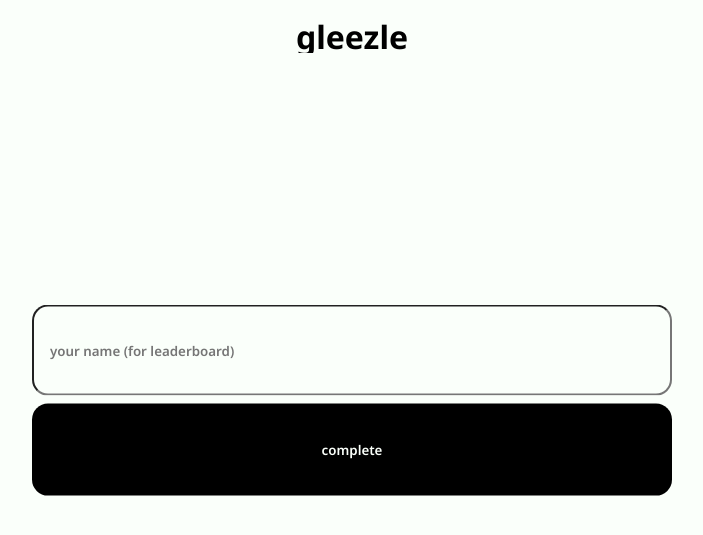
After one commit to GOREFFPLAZY/globle, a Flask app: template templates/name.html in a window 1280 px wide. The commit adds this page. Shown: the top 535 px of the page, without its empty margins (288-991 px from the left). Run offline with Flask 3, Linux system fonts and the light colour scheme; the template is opened without the code that fills it, so the values that code supplies are empty.

Commit message:
leaderboard

```diff
--- a/app.py
+++ b/app.py
@@ -1,6 +1,7 @@
 from flask import Flask, render_template, redirect, session, request
 from bs4 import BeautifulSoup
 import requests, random
+import json
 
 app = Flask(__name__)
 app.secret_key = "gleezeborpglorp"
@@ -36,13 +37,39 @@ def random_city():
 
     return city
 
+def update(name, guesses):
+    with open('leaderboard.json', 'r') as file:
+        data = json.load(file)
+
+    temp = data["leaderboard"]
+    temp.append([name, guesses])
+    data["leaderboard"] = sorted(temp, key=lambda x: x[1])
+
+    with open('leaderboard.json', 'w') as file:
+        json.dump(data, file, indent=4)
+
+def leaderboard():
+    with open('leaderboard.json', 'r') as file:
+        data = json.load(file)
+
+    return data["leaderboard"]
+
 @app.route("/")
 def start():
+    if "name" not in session:
+        return render_template("name.html")
+    else:
+        return redirect("/country")
+
+@app.route("/name", methods=["POST"])
+def name():
+    name = request.form["name"]
+    session["name"] = name
     return redirect("/country")
 
 @app.route("/country")
 def country():
-    if "country" in session:
+    if "country" in session and "name" in session:
         pass
     else:
         session["country"] = random_country()
@@ -52,7 +79,7 @@ def country():
 
 @app.route("/city")
 def city():
-    if "city" in session:
+    if "city" in session and "name" in session:
         pass
     else:
         session["city"] = random_city()
@@ -66,6 +93,12 @@ def restart():
 
 @app.route("/pop")
 def pop():
+    session["country"] = None
+    session["city"] = None
+    return redirect("/")
+
+@app.route("/popall")
+def popall():
     session.clear()
     return redirect("/")
 
@@ -83,15 +116,16 @@ def country_play():
 
     if km != "error":
         g = session["guesses"]
+        g.extend([icountry.lower()])
         if icountry.lower() not in g:
-            g.extend([icountry.lower()])
             session["guesses"] = g
         if km == "0":
-            return render_template("country.html", distance=km, guesses=g, won=True)
+            update(session["name"], len(session["guesses"]))
+            return render_template("country.html", distance=km, guesses=g, won=True, leaderboard=leaderboard())
         else:
-            return render_template("country.html", distance=km, guesses=g, won=False)
+            return render_template("country.html", distance=km, guesses=g, won=False, c=session["country"], leaderboard=leaderboard())
     else:
-        return render_template("country.html", distance="NaN", error="Invalid country :(", won=False)
+        return render_template("country.html", distance="NaN", error="Invalid country :(", won=False, leaderboard=leaderboard())
     # except:
     #     return 'vorp'
     #     return redirect("/")
@@ -110,15 +144,16 @@ def city_play():
 
     if km != "error":
         g = session["guesses"]
+        g.extend([icity.lower()])
         if icity.lower() not in g:
-            g.extend([icity.lower()])
             session["guesses"] = g
         if km == "0":
-            return render_template("city.html", distance=km, guesses=g, won=True)
+            update(session["name"], len(session["guesses"]))
+            return render_template("city.html", distance=km, guesses=g, won=True, leaderboard=leaderboard())
         else:
-            return render_template("city.html", distance=km, guesses=g, won=False)
+            return render_template("city.html", distance=km, guesses=g, won=False, leaderboard=leaderboard())
     else:
-        return render_template("city.html", distance="NaN", error="Invalid city :(", won=False)
+        return render_template("city.html", distance="NaN", error="Invalid city :(", won=False, leaderboard=leaderboard())
     # except:
     #     return 'vorp'
     #     return redirect("/")
--- /dev/null
+++ b/leaderboard.json
@@ -0,0 +1,4 @@
+{
+    "player_count": 0,
+    "leaderboard": []
+}
--- /dev/null
+++ b/templates/name.html
@@ -0,0 +1,19 @@
+<!DOCTYPE html>
+<html lang="en">
+<head>
+    <meta charset="UTF-8">
+    <meta name="viewport" content="width=device-width, initial-scale=1.0">
+    <title>gleezle</title>
+    <link rel="stylesheet" href="{{url_for('static', filename='style.css')}}">
+    <link rel="icon" type="image/x-icon" href="{{url_for('static', filename='icon.png')}}">
+    <link rel="stylesheet" href="https://fonts.googleapis.com/css2?family=Material+Symbols+Outlined:opsz,wght,FILL,GRAD@20..48,100..700,0..1,-50..200" />
+</head>
+<body>
+    <h1>gleezle</h1>
+
+    <form action="/name" enctype="multipart/form-data" method="post">
+        <input type="text" required name="name" placeholder="your name (for leaderboard)">
+        <button type="submit">complete</button>
+    </form>
+</body>
+</html>
```
Also changed, not shown: static/style.css (+30 -0 lines), templates/city.html (+9 -0 lines), templates/country.html (+10 -0 lines), test.py (+5 -3 lines).
